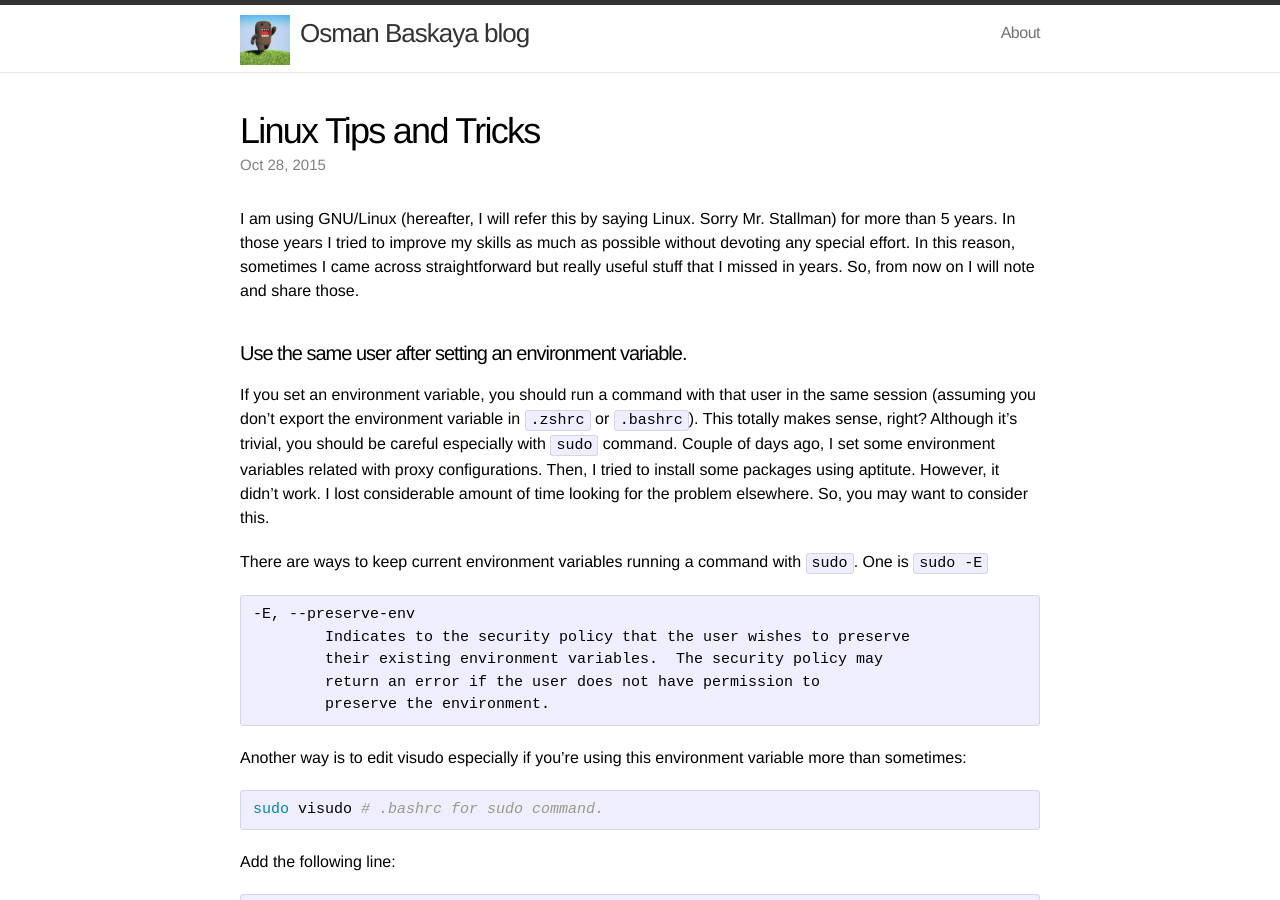
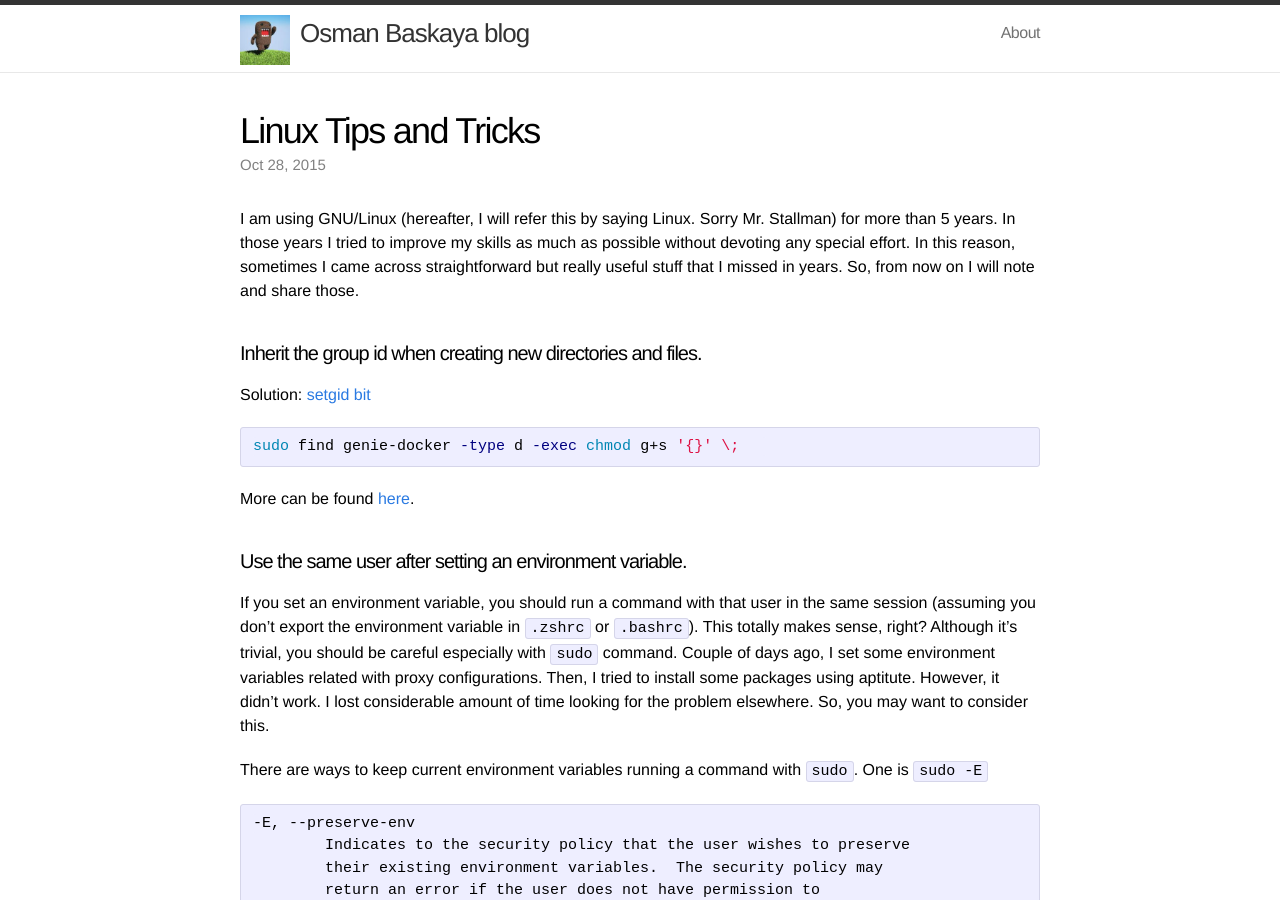
Before and after one commit to osmanbaskaya/osmanbaskaya.github.io, a Jekyll site: the page built from _posts/2015-10-28-tips-and-tricks.markdown, in a window 1280 px wide and 900 px high. Built offline with Jekyll 4.4.1, drawn with Linux system fonts in a browser that asks for light colours; Markdown is read by kramdown in place of the engine named in the settings.

Commit message:
another tip added.

````diff
--- a/_posts/2015-10-28-tips-and-tricks.markdown
+++ b/_posts/2015-10-28-tips-and-tricks.markdown
@@ -8,6 +8,16 @@ tags:
 ---
 
 I am using GNU/Linux (hereafter, I will refer this by saying Linux. Sorry Mr. Stallman) for more than 5 years. In those years I tried to improve my skills as much as possible without devoting any special effort. In this reason, sometimes I came across straightforward but really useful stuff that I missed in years. So, from now on I will note and share those.
+
+#### Inherit the group id when creating new directories and files.
+
+Solution: [setgid bit](https://en.wikipedia.org/wiki/Setuid#setgid_on_directories)
+
+```bash
+sudo find genie-docker -type d -exec chmod g+s '{}' \;
+```
+
+More can be found [here](http://unix.stackexchange.com/questions/115631/getting-new-files-to-inherit-group-permissions-on-linux).
 
 #### Use the same user after setting an environment variable.
 If you set an environment variable, you should run a command with that user in the same session (assuming you don't export the environment variable in `.zshrc` or `.bashrc`). This totally makes sense, right? Although it's trivial, you should be careful especially with `sudo` command. Couple of days ago, I set some environment variables related with proxy configurations. Then, I tried to install some packages using aptitute. However, it didn't work. I lost considerable amount of time looking for the problem elsewhere. So, you may want to consider this.
````
